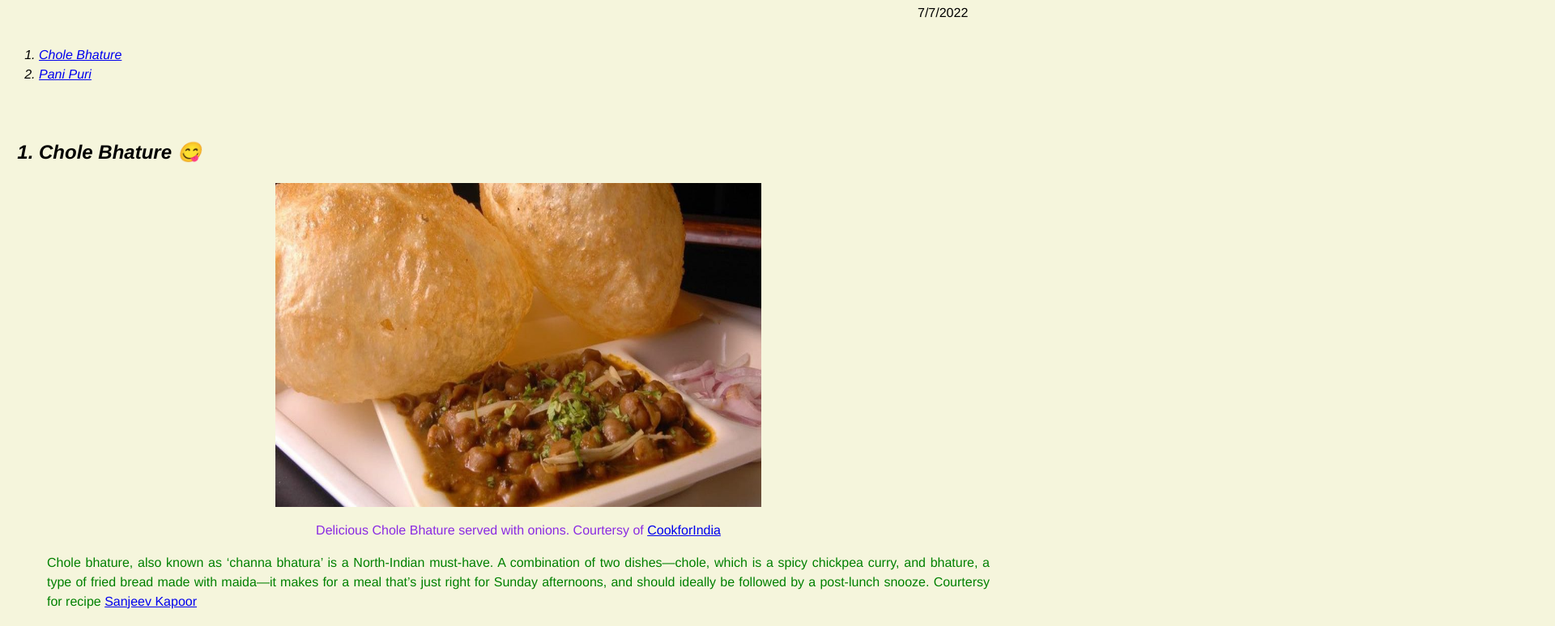
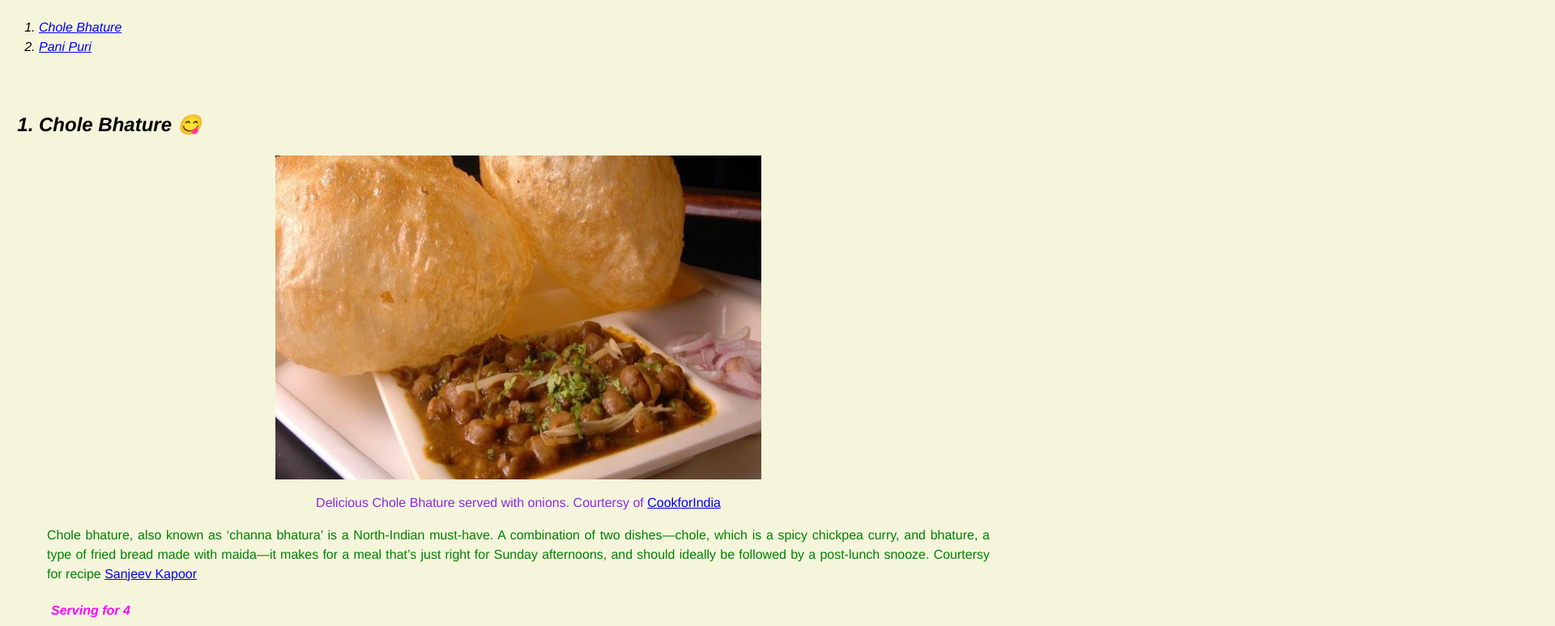
Before and after one commit to St-Louis-Women-March-2022/js-assignment-4-html-me-something-RoohieK, a website: page index.html in a window 1280 px wide. Shown: the part 106-879 px from the top of the page at 81% size, 1920 px wide, since content can reach past the window. Drawn offline with Linux system fonts and the light colour scheme.

Commit message:
changed html

```diff
--- a/index.html
+++ b/index.html
@@ -7,12 +7,12 @@
    <body>
       <header>
          <h1 id="mainHeading"> My Favorite Indian food and their Receipes  </h1>
-         <div style="position:relative;left:1100px;">
+       <!--  <div style="position:relative;left:1100px;">
             <script>
             date = new Date().toLocaleDateString();
             document.write(date);
            </script>
-         </div>
+         </div>-->
          <ol>
             <em><li><a href="#Chole Bhature">  Chole Bhature</a></li></em>
             <em><li><a href="#Pani Puri"> Pani Puri</a> </li></em>
```
